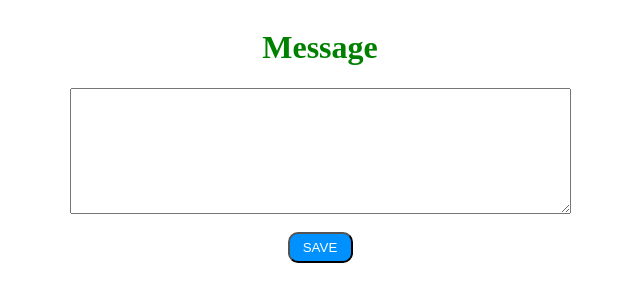
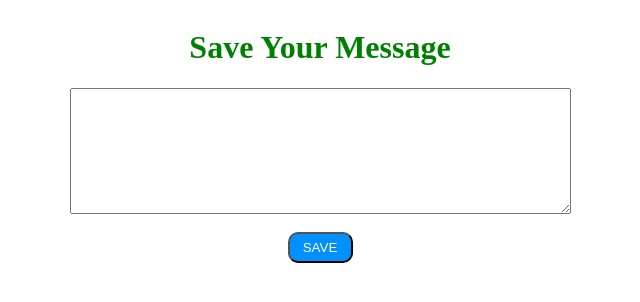
Before and after one commit to Jayasankar9133/Message, a plain HTML site: page index.html in a window 1280 px wide. Shown: the whole page, without its empty margins (320-960 px from the left). Drawn offline with Linux system fonts and the light colour scheme.

Commit message:
change heading Name

```diff
--- a/index.html
+++ b/index.html
@@ -10,7 +10,7 @@
 
 <body>
     <div class="container">
-        <h1>Message</h1>
+        <h1>Save Your Message</h1>
         <textarea cols="60" rows="8" id="text"></textarea>
         <br />
         <button id="set">SAVE</button>
```
